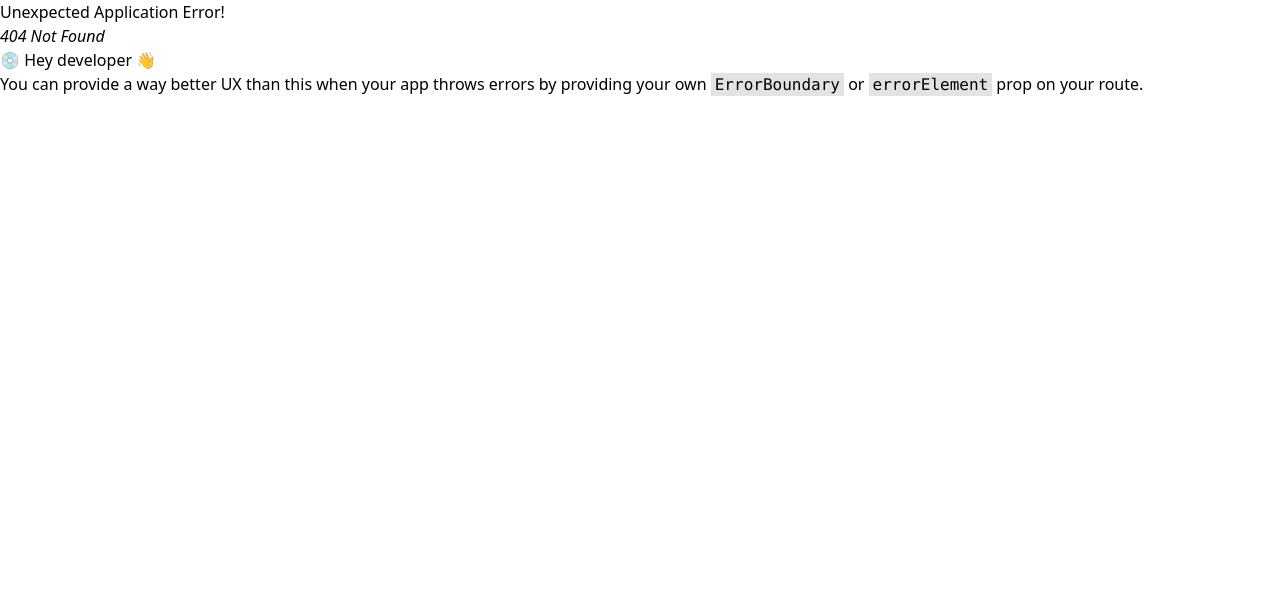
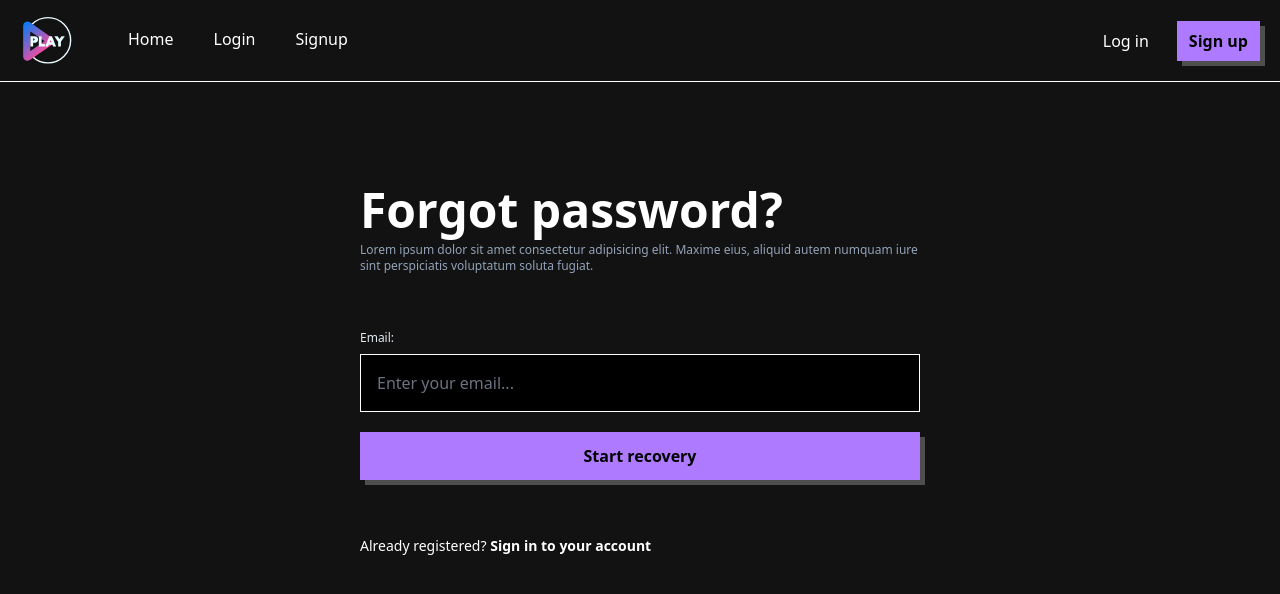
Before and after one commit to thegobindadas/blog-app, a React (Vite) app: page /forgot-password in a window 1280 px wide. Before the commit this address had no page. Shown: the top 594 px of the page. Built offline with nearby package versions, Linux system fonts and the light colour scheme.

Commit message:
Add forgot-password page

```diff
--- /dev/null
+++ b/src/components/ForgotPassword/ForgotPassword.jsx
@@ -0,0 +1,62 @@
+import React from 'react'
+import { useForm } from 'react-hook-form'
+import { Link } from 'react-router-dom'
+import { Input, Button } from "../index"
+
+function ForgotPassword() {
+
+    const { register, handleSubmit } = useForm()
+
+    const forgotPassword = (data) => {
+        try {
+            console.log("hello");
+            console.log(data);
+        } catch (error) {
+            console.log(error);
+            throw error
+        }
+    }
+
+
+  return (
+    <div className="mx-auto flex w-full items-stretch gap-10 flex items-center justify-center">
+        <div className="mt-20 flex w-full flex-col items-start justify-start p-6 md:w-1/2 lg:px-10">
+            <div className="w-full">
+                <h1 className="mb-2 text-5xl font-extrabold text-white">Forgot password?</h1>
+                <p className="text-xs text-slate-400">Lorem ipsum dolor sit amet consectetur adipisicing elit. Maxime eius, aliquid autem numquam iure sint perspiciatis voluptatum soluta fugiat.</p>
+            </div>
+            <div className="my-14 w-full flex-col items-start justify-start gap-4">
+                <form onSubmit={handleSubmit(forgotPassword)}>
+                <div className='space-y-5'>
+                        <Input
+                        label="Email: "
+                        type="email"
+                        placeholder="Enter your email..."
+                        autoComplete="off"
+                        {...register("email", {
+                            required: true,
+                            validate: {
+                                matchPatern: (value) => /^\w+([.-]?\w+)*@\w+([.-]?\w+)*(\.\w{2,3})+$/.test(value) ||
+                                "Email address must be a valid address",
+                            }
+                        })}
+                        />
+
+                        <Button type="submit"> Start recovery </Button>
+                    </div>
+                </form>
+
+                <p className="my-14 text-sm font-light text-white">
+                    Already registered?
+                    <Link to="/login">
+                        <span className="cursor-pointer font-bold hover:underline"> Sign in to your account</span>
+                    </Link>
+                </p>
+            </div>
+        </div>
+    </div>
+
+  )
+}
+
+export default ForgotPassword
--- a/src/components/index.js
+++ b/src/components/index.js
@@ -9,7 +9,7 @@ import Header from "./Header/Header"
 
 import Register from "./Register/Register"
 import Login from "./Login/Login"
-
+import ForgotPassword from "./ForgotPassword/ForgotPassword"
 
 import LogoIcon from "./icons/LogoIcon"
 import CheckboxIcon from "./icons/CheckboxIcon"
@@ -28,6 +28,7 @@ export {
 
     Register,
     Login,
+    ForgotPassword,
 
 
     LogoIcon,
--- a/src/main.jsx
+++ b/src/main.jsx
@@ -9,6 +9,7 @@ import { RouterProvider, createBrowserRouter } from 'react-router-dom'
 
 import Register from './pages/Register.jsx'
 import Login from './pages/Login.jsx'
+import ForgotPassword from './pages/ForgotPassword.jsx'
 
 
 const router = createBrowserRouter([
@@ -28,6 +29,10 @@ const router = createBrowserRouter([
           path: "/login",
           element: <Login />,
         },
+        {
+          path: "/forgot-password",
+          element: <ForgotPassword />,
+        },
       ],
   },
 ])
--- /dev/null
+++ b/src/pages/ForgotPassword.jsx
@@ -0,0 +1,11 @@
+import React from 'react'
+import { ForgotPassword as ForgotPasswordComponent } from '../components/index'
+function ForgotPassword() {
+  return (
+    <div>
+        <ForgotPasswordComponent />
+    </div>
+  )
+}
+
+export default ForgotPassword
```
